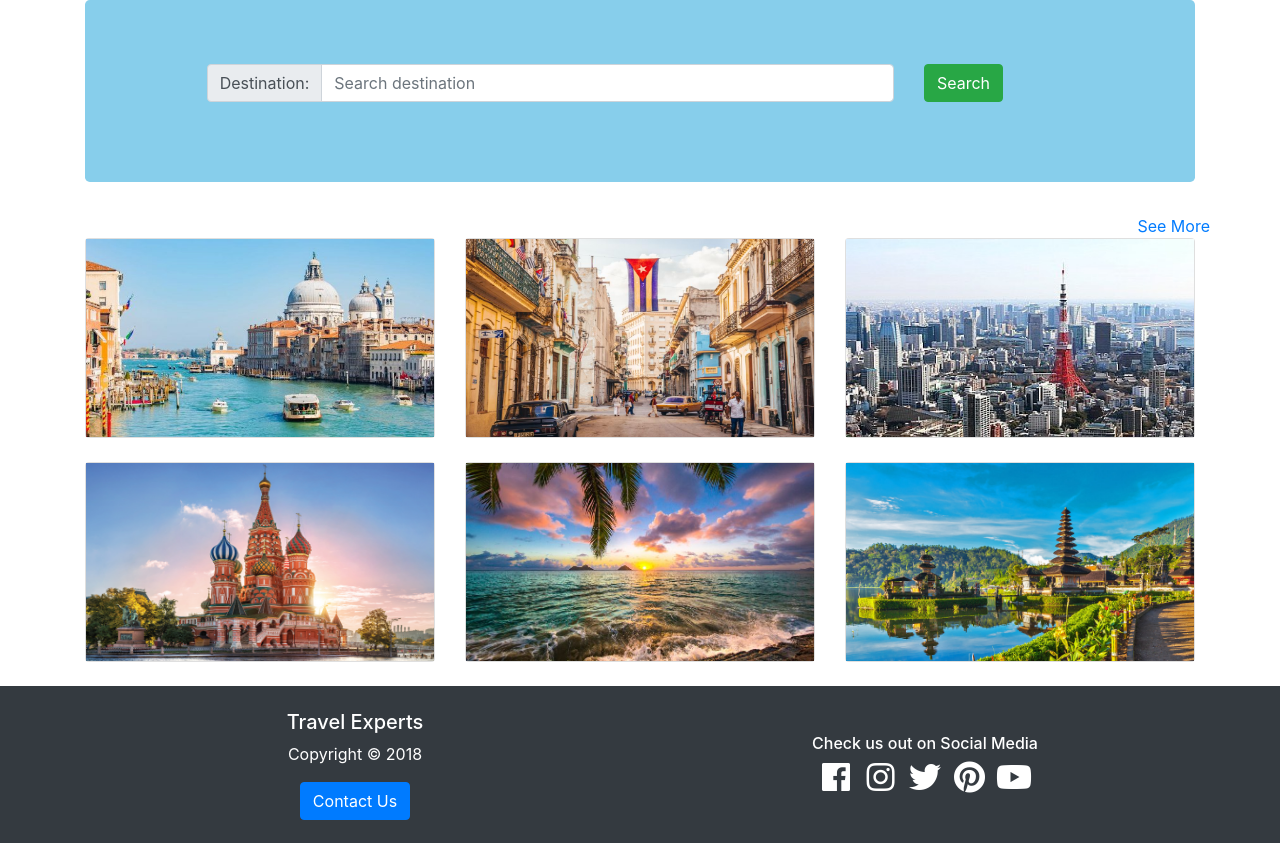
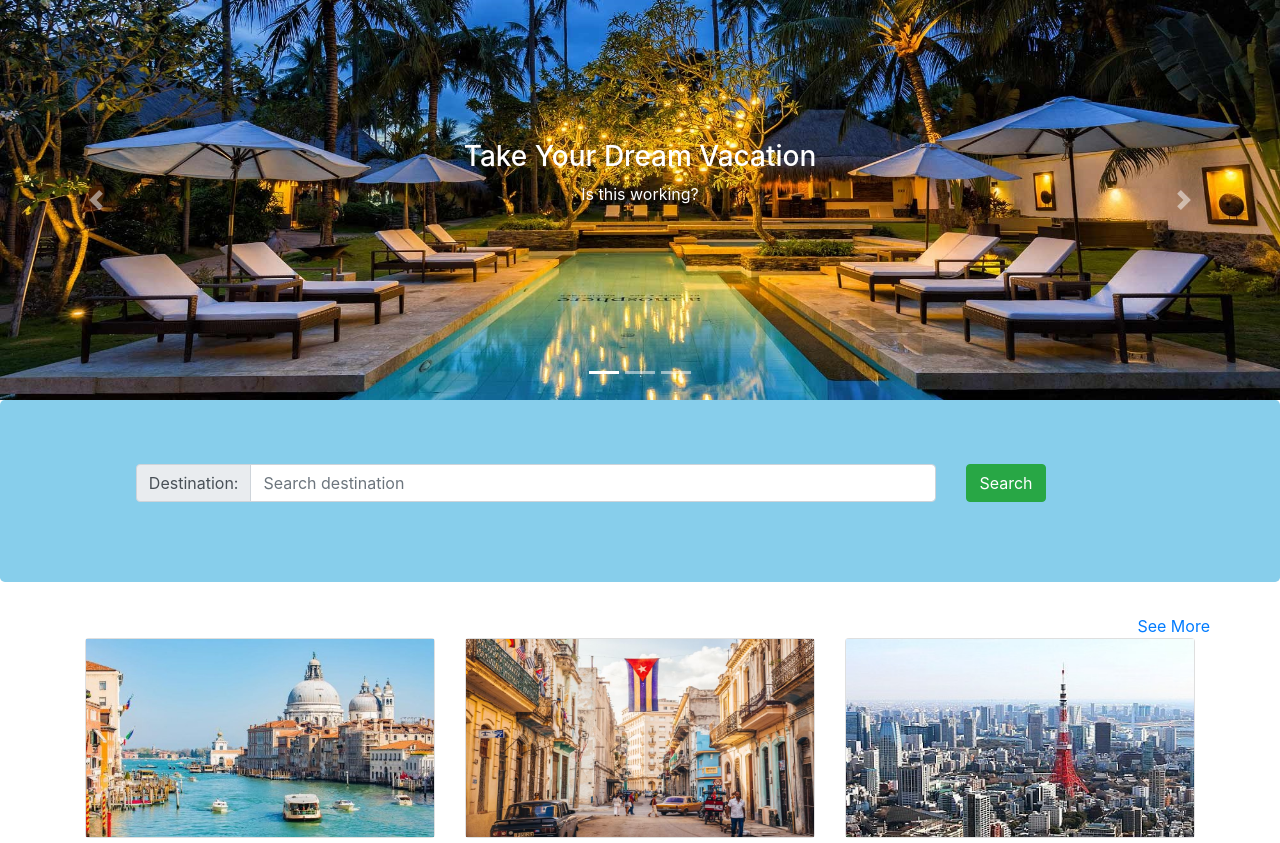
Before and after one commit to dinosaurbytes/SAIT_Threaded_Project, a PHP site: page / in a window 1280 px wide. Shown: the part 56-899 px from the top of the page. Run offline with PHP 8.4, Linux system fonts and the light colour scheme; some libraries are stand-ins or nearby versions.

Commit message:
carousel

```diff
--- a/css/CustomCSS.css
+++ b/css/CustomCSS.css
@@ -70,3 +70,10 @@ color: grey;
   -ms-transform: translate(-50%, -50%);
   text-align: center;
 }
+
+.carousel-item .image
+{
+	display: block;
+	width: 100%;
+	height: 400px;
+}
--- a/index.php
+++ b/index.php
@@ -15,12 +15,14 @@ Created: 2018-06-01
   <link rel="stylesheet" href="css/CustomCSS.css">
 </head>
 <body>
-  <?php include "php/header.php"; ?>
+  <?php
+  include "php/header.php";
+  include "php/carousel.php";
+  include "php/search.php"; ?>
   <div class="container">
 
     <?php
 
-          include "php/search.php";
           include "php/cities.php";
     ?>
 
--- a/php/carousel.php
+++ b/php/carousel.php
@@ -1,94 +1,46 @@
-
-<!DOCTYPE html>
-<html>
-
-<head>
-  <!--Import Google Icon Font-->
-  <link href="https://fonts.googleapis.com/icon?family=Material+Icons" rel="stylesheet">
-  <!--Import materialize.css-->
-  <link type="text/css" rel="stylesheet" href="css/materialize.min.css" media="screen,projection" />
-  <link type="text/css" rel="stylesheet" href="css/main.css" />
-  <script defer src="https://use.fontawesome.com/releases/v5.0.6/js/all.js"></script>
-  <!--Let browser know website is optimized for mobile-->
-  <meta name="viewport" content="width=device-width, initial-scale=1.0" />
-  <title>Custom Materialize Theme</title>
-</head>
-
-<body id="home" class="scrollspy">
-
-  <!-- Section: Slider -->
-  <section class="slider">
-    <ul class="slides">
-      <li>
-        <img src="image/1.jpg" alt="">
-        <div class="caption center-align">
-          <h2>Take Your Dream Vacation</h2>
-          <h5 class="light grey-text text-lighten-3 hide-on-small-only">Text1</h5>
-          <a href="#" class="btn btn-large">Learn More</a>
-        </div>
-      </li>
-      <li>
-        <img src="image/2.jpg" alt="">
-        <div class="caption left-align">
-          <h2>We Work With All Budgets</h2>
-          <h5 class="light grey-text text-lighten-3 hide-on-small-only">Text2</h5>
-          <a href="#" class="btn btn-large">Learn More</a>
-        </div>
-      </li>
-      <li>
-        <img src="image/3.jpg" alt="">
-        <div class="caption right-align">
-          <h2>Group & Individual Getaways</h2>
-          <h5 class="light grey-text text-lighten-3 hide-on-small-only">Text3</h5>
-          <a href="#" class="btn btn-large">Learn More</a>
-        </div>
-      </li>
-    </ul>
-  </section>
 
 
 
+<div id="demo" class="carousel slide" data-ride="carousel" style='height:400px;'>
 
+  <!-- Indicators -->
+  <ul class="carousel-indicators">
+    <li data-target="#demo" data-slide-to="0" class="active"></li>
+    <li data-target="#demo" data-slide-to="1"></li>
+    <li data-target="#demo" data-slide-to="2"></li>
+  </ul>
 
+  <!-- The slideshow -->
+  <div class="carousel-inner">
+    <div class="carousel-item active">
+      <img src="image/2.jpg" class='image'>
+      <div class="carousel-caption" style="top:30%;bottom:auto">
+        <h3>Take Your Dream Vacation</h3>
+        <p>Is this working?</p>
+      </div>
+    </div>
+    <div class="carousel-item">
+      <img src="image/maldive.jpg" class='image'>
+      <div class="carousel-caption" style="top:30%;bottom:auto">
+        <h3>We Work With All Budgets</h3>
+        <p>cool?</p>
+      </div>
+    </div>
+    <div class="carousel-item">
+      <img src="image/bgimg.jpeg" class='image'>
+      <div class="carousel-caption" style="top:30%;bottom:auto">
+        <h3Group & Individual Getaways</h3>
+        <p>cool?</p>
+      </div>
+    </div>
+  </div>
 
+  <!-- Left and right controls -->
+  <a class="carousel-control-prev" href="#demo" data-slide="prev">
+    <span class="carousel-control-prev-icon"></span>
+  </a>
+  <a class="carousel-control-next" href="#demo" data-slide="next">
+    <span class="carousel-control-next-icon"></span>
+  </a>
 
-
-
-  <!--Import jQuery before materialize.js-->
-  <script type="text/javascript" src="https://code.jquery.com/jquery-3.2.1.min.js"></script>
-  <script type="text/javascript" src="js/materialize.min.js"></script>
-  <script>
-    $(document).ready(function () {
-      // Init Side nav
-      $('.button-collapse').sideNav();
-
-      // Init Slider
-      $('.slider').slider({
-        indicators: false,
-        height: 500,
-        transition: 500,
-        interval: 6000
-      });
-
-      // Autocomplete
-      $('.autocomplete').autocomplete({
-        data: {
-          "Aruba": null,
-          "Cancun Mexico": null,
-          "Hawaii": null,
-          "Florida": null,
-          "California": null,
-          "Jamaica": null,
-          "Europe": null,
-          "The Bahamas": null,
-        }
-      });
-
-      // Init Scrollspy
-      $('.scrollspy').scrollSpy();
-
-    });
-  </script>
-</body>
-
-</html>
+</div>
```
Also changed, not shown: image/1.jpg (deleted), image/2.jpg, image/3.jpg (deleted), image/4.jpg (deleted), image/maldive.jpg.
